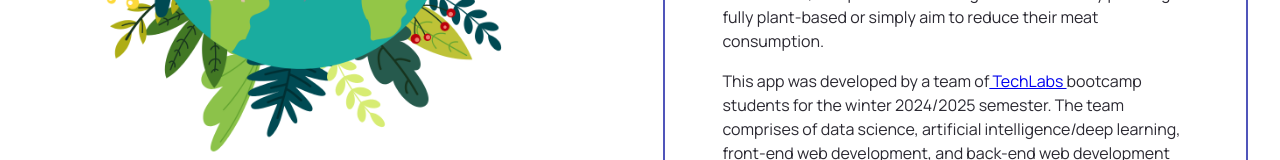
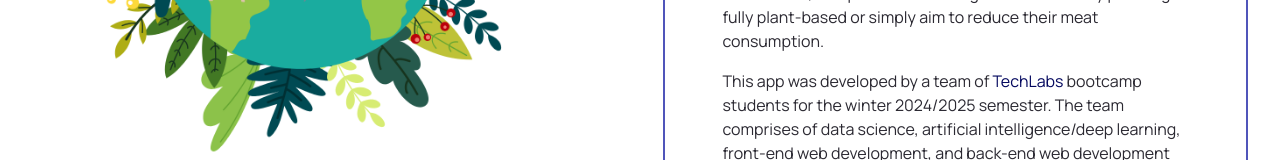
Before and after one commit to TechLabs-Remote-Bootcamp/WS24-MyDailyImpact, a React (Vite) app in the folder mdi-react/: page /about in a window 1280 px wide. Shown: the part 580-740 px from the top of the page. Built offline with nearby package versions, Linux system fonts and the light colour scheme; a web font is replaced by a local one.

Commit message:
fix: improved hover effect for links in text-box

```diff
--- a/mdi-react/src/components/Colored-Containers.scss
+++ b/mdi-react/src/components/Colored-Containers.scss
@@ -55,6 +55,14 @@
     font-size: 1rem;
     z-index: 10;
     padding-top: 1.8em;
+    a {
+      text-decoration: none;
+      color: $primary-dark;
+      transition: all 150ms ease-out;
+      &:hover {
+        color: $secondary;
+      }
+    }
   }
 }
 
```
